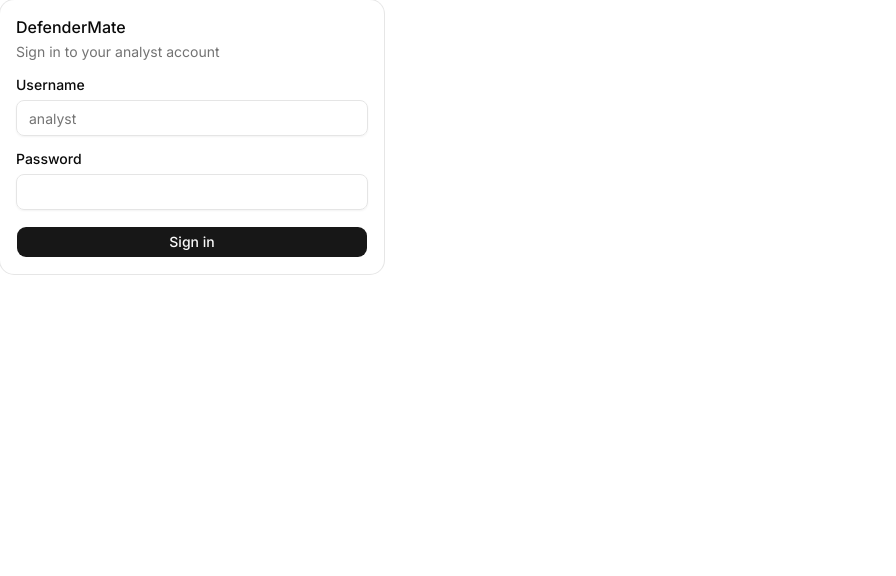
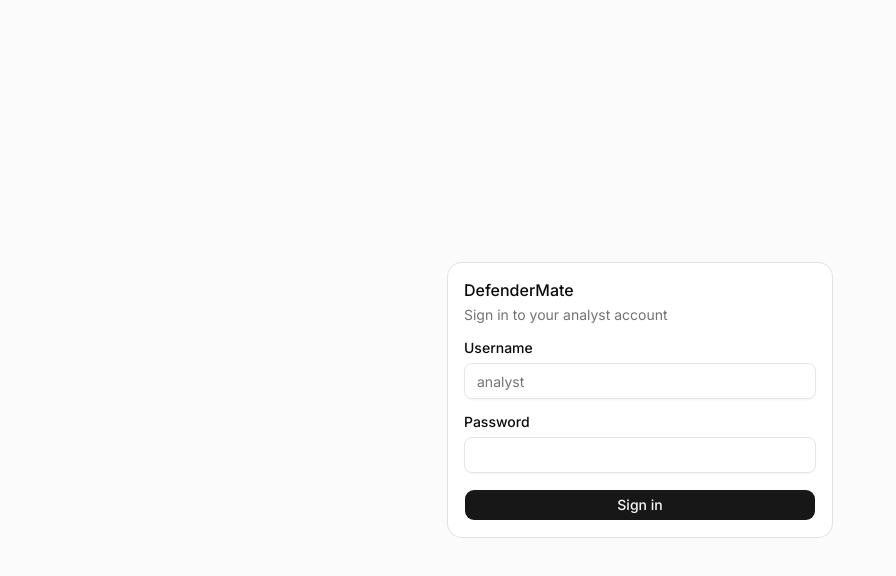
Before and after one commit to aditya-v22/soc-alerts-dashboard, a Next.js app in the folder frontend/: page /login in a window 1280 px wide. Shown: the top 576 px of the page, without its empty margins (0-896 px from the left). Built offline with nearby package versions, Linux system fonts and the light colour scheme; no server answers.

Commit message:
fix(frontend): center login card on page

```diff
--- a/frontend/app/login/page.tsx
+++ b/frontend/app/login/page.tsx
@@ -31,7 +31,7 @@
   };
 
   return (
-    <div>
+    <div className="min-h-screen flex items-center justify-center bg-muted/40 px-4">
       <Card className="w-full max-w-sm">
         <CardHeader>
           <CardTitle>DefenderMate</CardTitle>
```
